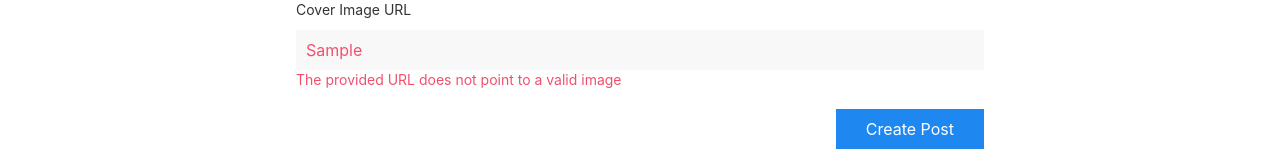
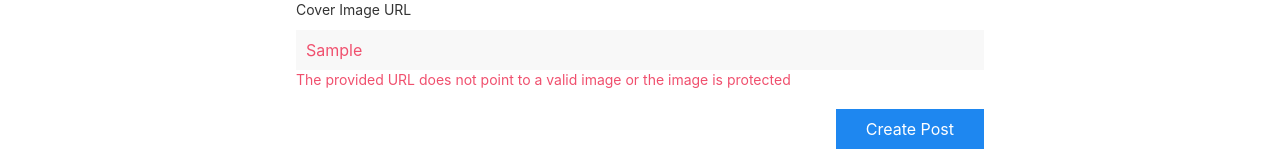
Before and after one commit to danielpredel/predel-blog-client, an Angular app: page /editor/new in a window 1280 px wide. Both pictures are taken after typing "Sample", "Sample" into the empty fields and a click on the button "Create Post". Shown: the part 276-436 px from the top of the page. Built offline with nearby package versions, Linux system fonts and the light colour scheme; no server answers.

Commit message:
Add message to say that an image is protected in forms with image urls

```diff
--- a/src/app/content-editor/image/image.component.html
+++ b/src/app/content-editor/image/image.component.html
@@ -71,7 +71,7 @@
             *ngIf="srcForm.get('src')?.hasError('urlError')  && srcForm.get('src')?.touched"
             class="uk-text-meta uk-text-danger"
           >
-            The provided URL does not point to a valid image
+            The provided URL does not point to a valid image or the image is protected
           </div>
         </div>
       </form>
--- a/src/app/content-editor/meta/meta.component.html
+++ b/src/app/content-editor/meta/meta.component.html
@@ -68,7 +68,7 @@
           "
           class="uk-text-meta uk-text-danger"
         >
-          The provided URL does not point to a valid image
+          The provided URL does not point to a valid image or the image is protected
         </div>
       </div>
     </fieldset>
--- a/src/app/content-editor/speed-dial/speed-dial.component.html
+++ b/src/app/content-editor/speed-dial/speed-dial.component.html
@@ -69,7 +69,7 @@
             "
             class="uk-text-meta uk-text-danger"
           >
-            The provided URL does not point to a valid image
+            The provided URL does not point to a valid image or the image is protected
           </div>
         </div>
         <div class="uk-margin">
```
